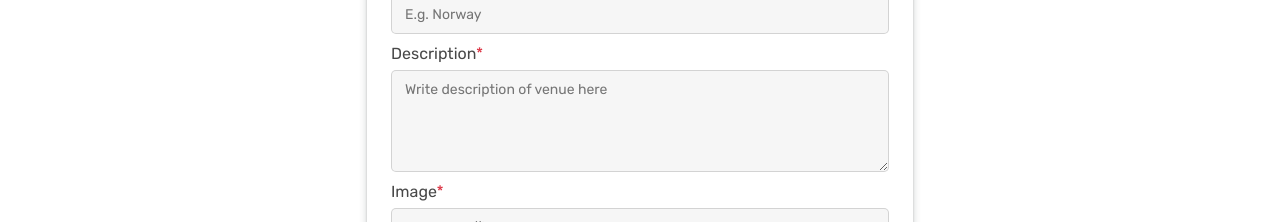
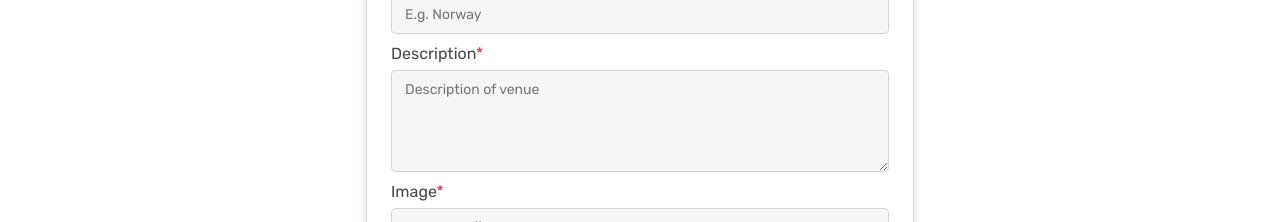
Before and after one commit to teehbee/project-exam-2, a React (Vite) app: page /rent-out in a window 1280 px wide. Shown: the part 511-733 px from the top of the page. Built offline with nearby package versions, Linux system fonts and the light colour scheme; a web font is replaced by a local one.

Commit message:
small changes to input forms

```diff
--- a/src/components/forms/CreateVenueForm.tsx
+++ b/src/components/forms/CreateVenueForm.tsx
@@ -58,7 +58,7 @@ function CreateVenueForm() {
       setLoginLoader(false);
       navigate("/venue-created");
     }, 1000);
-    console.log(data);
+    console.log("CV is", data);
   };
 
   // useId for setting unique id to form inputs
@@ -101,7 +101,7 @@ function CreateVenueForm() {
                 <label htmlFor={id + "-description"} className="mt-2 fs-0-75rem-to-1rem">
                   Description<span className="text-danger">*</span>
                 </label>
-                <textarea className="mt-1 custom-border-gray text-ident-5px p-1 p-md-2 form-input-bg fs-0-75rem-to-0-875rem" placeholder="Write description of venue here" rows={4} id={id + "-description"} {...register("description")} />
+                <textarea className="mt-1 custom-border-gray text-ident-5px p-1 p-md-2 form-input-bg fs-0-75rem-to-0-875rem" placeholder="Description of venue" rows={4} id={id + "-description"} {...register("description")} />
                 {errors.description && <p className="text-danger fs-0-75rem-to-0-875rem pt-1">{errors.description.message}</p>}
               </div>
               <div className="form-group d-flex flex-column">
```
